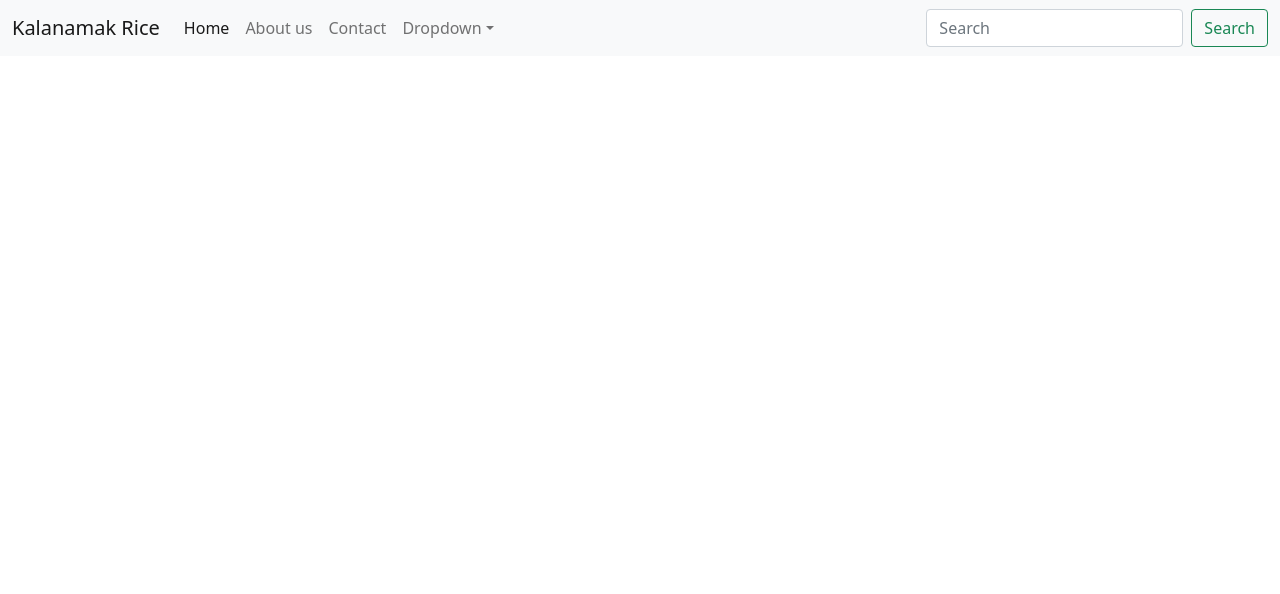
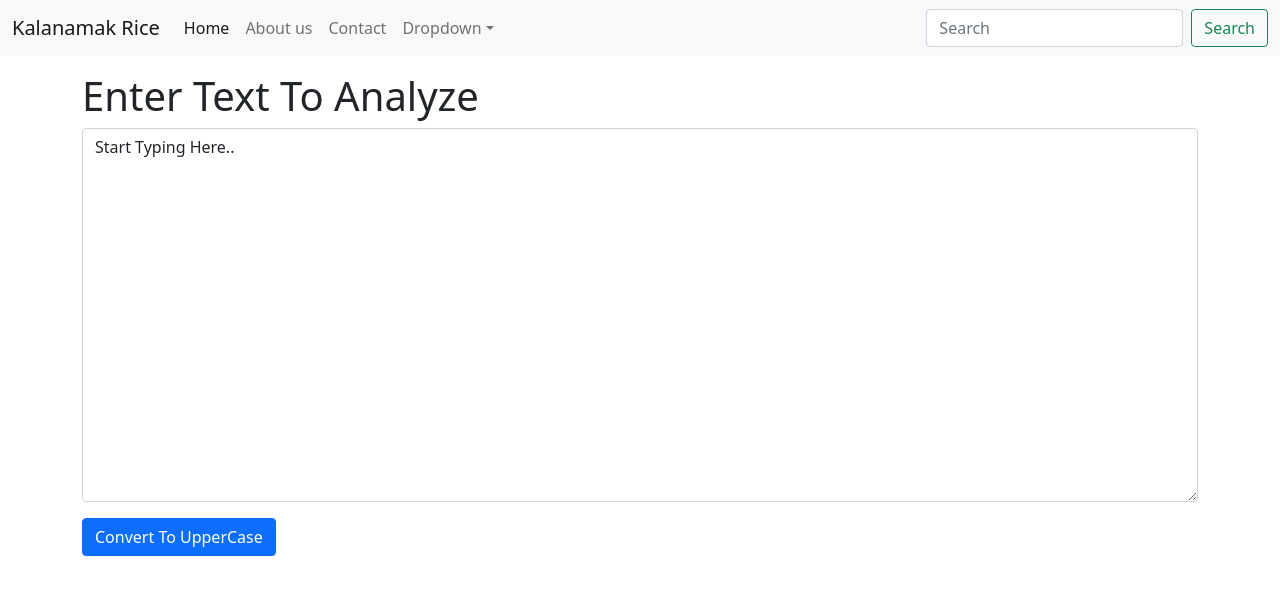
Before and after one commit to Gautamprakas/kalanamak, a React (Create React App) app: page / in a window 1280 px wide. Shown: the top 594 px of the page. Built offline with nearby package versions, Linux system fonts and the light colour scheme.

Commit message:
Added text area component ,understatnd use of state,finished Convert to upper case feature

```diff
--- a/src/App.js
+++ b/src/App.js
@@ -1,12 +1,15 @@
-import logo from './logo.svg';
-import './App.css';
-import Navbar from './components/Navbar.js';
-
+// import logo from './logo.svg'
+import './App.css'
+import Navbar from './components/Navbar.js'
+import TextForm from './components/TextForm.js'
 function App() {
   return (
     <>
 
     <Navbar title="Kalanamak Rice" about="About us"/>
+    <div className="container my-3">
+      <TextForm heading="Enter Text To Analyze"/>
+    </div>
     </>
   );
 }
--- a/src/components/Navbar.js
+++ b/src/components/Navbar.js
@@ -14,7 +14,7 @@ export default function Navbar(props){
 	        <div className="collapse navbar-collapse" id="navbarSupportedContent">
 	          <ul className="navbar-nav me-auto mb-2 mb-lg-0">
 	            <li className="nav-item">
-	              <a className="nav-link active" aria-current="page" href="#">Home</a>
+	              <a className="nav-link active" aria-current="page" href="/">Home</a>
 	            </li>
 	            <li className="nav-item">
 	              <a className="nav-link" href="/">{props.about}</a>
--- /dev/null
+++ b/src/components/TextForm.js
@@ -0,0 +1,35 @@
+import React,{useState} from 'react'
+import PropTypes from 'prop-types'
+
+
+export default function TextForm(props){
+	const [text, setText] = useState("Start Typing Here..");
+	const handleUpClick=()=>{
+		let newText=text.toUpperCase();
+		setText(newText);
+		// console.log("upper case was clicked");
+	};
+	const handleOnChange=(event)=>{
+		setText(event.target.value);
+		// console.log("On change");
+	};
+	return (
+		<>
+			<h1>{props.heading}</h1>
+			<div className="mb-3">
+
+			  <textarea className="form-control" value={text} onChange={handleOnChange} id="textArea" rows="15"></textarea>
+			</div>
+			<button className="btn btn-primary" onClick={handleUpClick}>
+			Convert To UpperCase
+			</button>
+		</>
+	);
+}
+// Navbar.propTypes = {
+//   title: PropTypes.string.isRequired,
+//   about:PropTypes.string.isRequired
+// }
+// Navbar.defaultProps = {
+//   title: 'Stranger'
+// };
```
